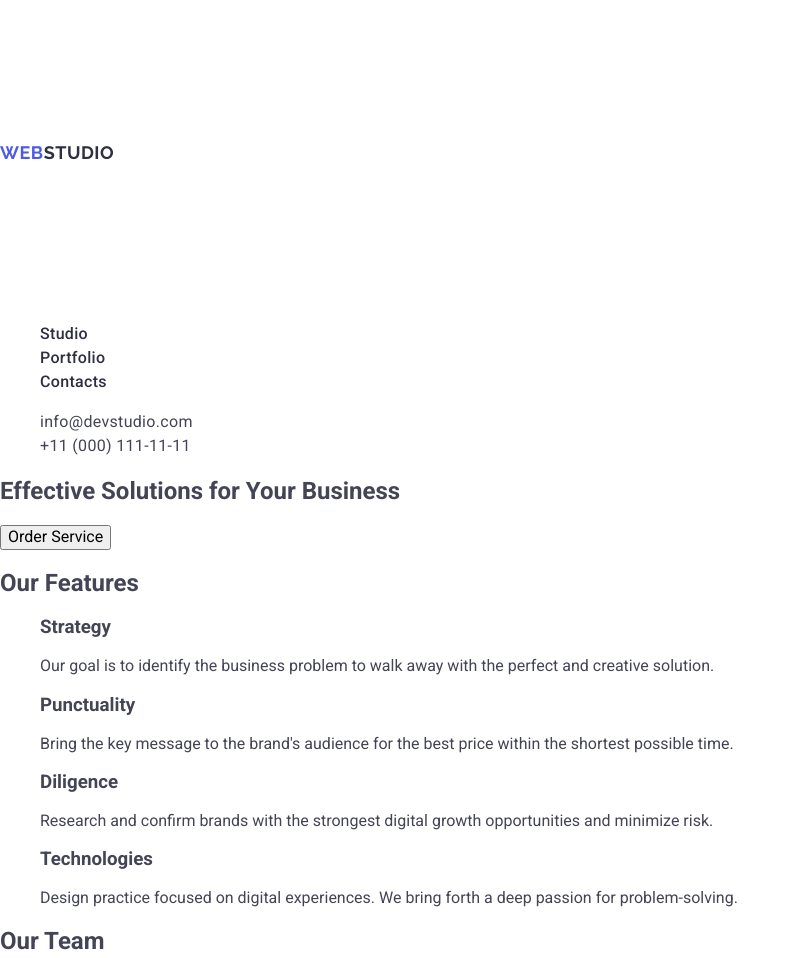
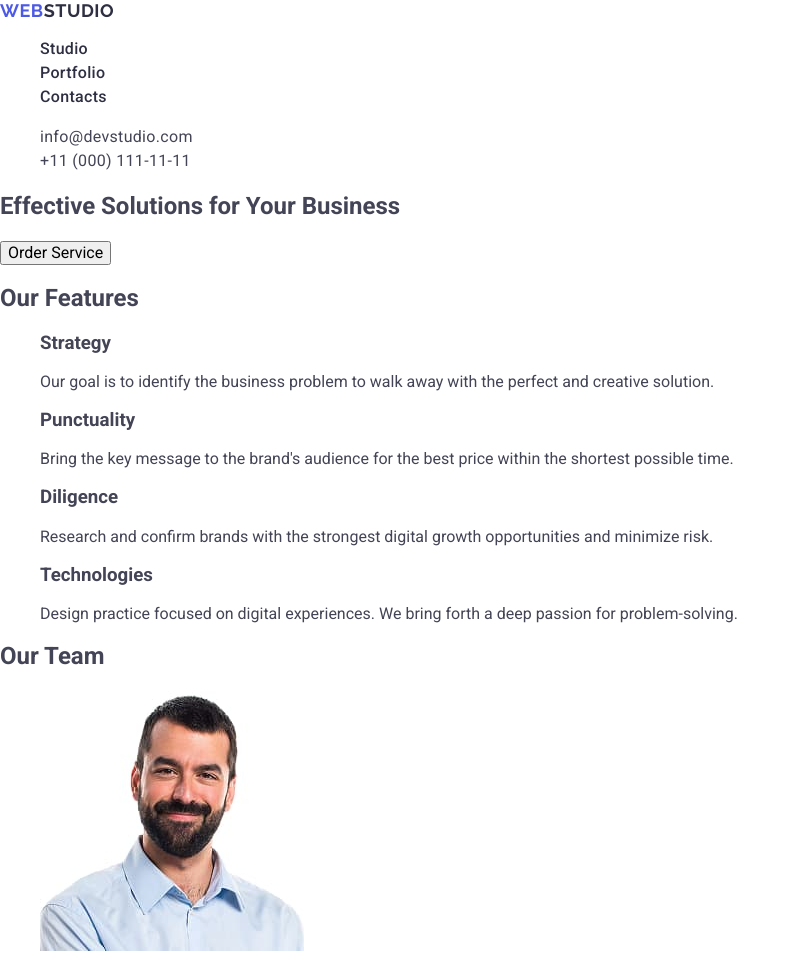
Before and after one commit to VolodymyrTr/goit-markup-hw-02, a plain HTML site: page index.html in a window 1280 px wide. Shown: the top 958 px of the page, without its empty margins (0-800 px from the left). Drawn offline with nearby package versions, Linux system fonts and the light colour scheme.

Commit message:
Update styles.css

```diff
--- a/css/styles.css
+++ b/css/styles.css
@@ -14,7 +14,7 @@ a{
     font-family: "Raleway", sans-serif;
         font-weight: 700;
         font-size: 18px;
-        line-height: 17;
+        line-height: 1.17;
         letter-spacing: 0.03em;
         text-transform: uppercase;
         color: #4d5ae5;
```
